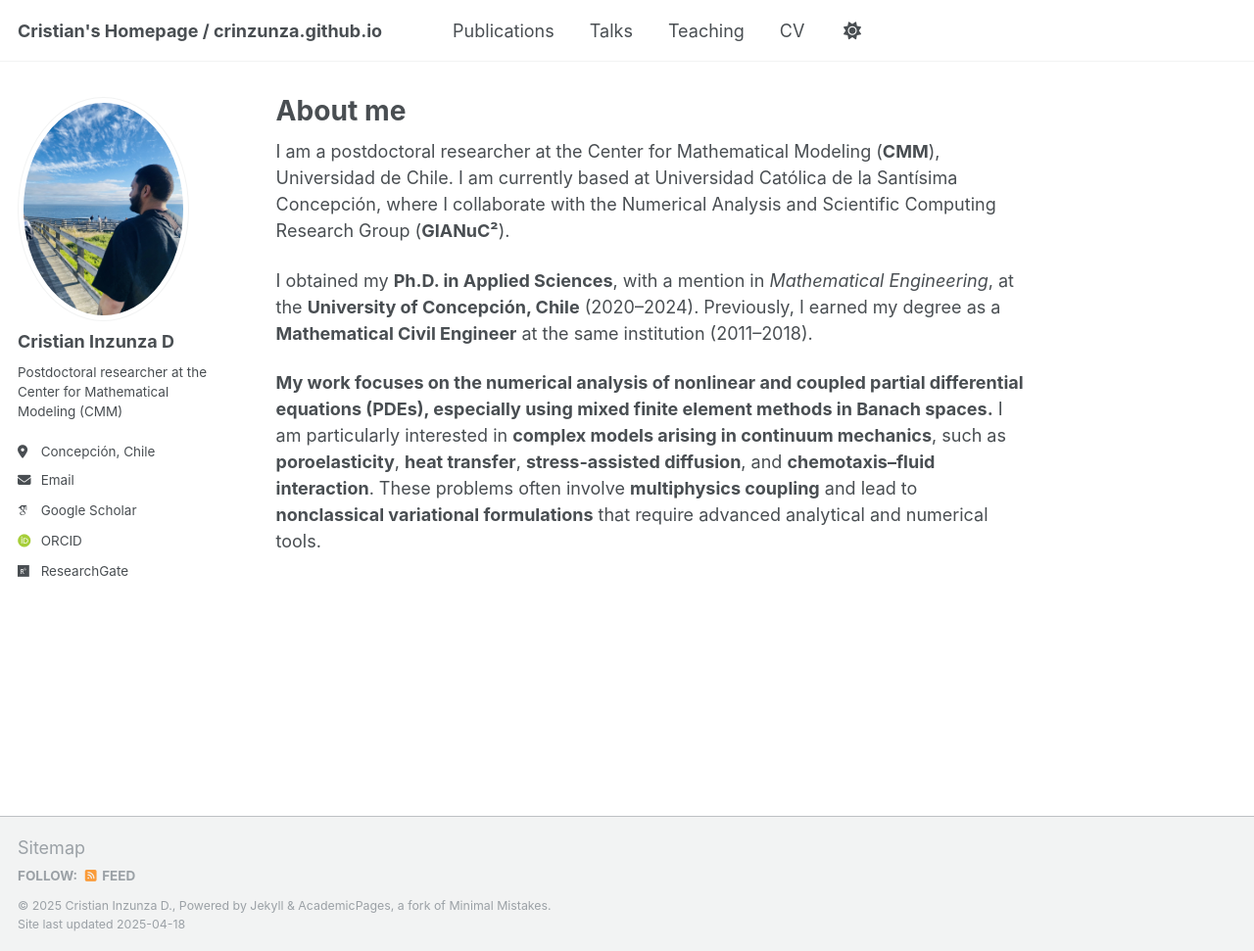
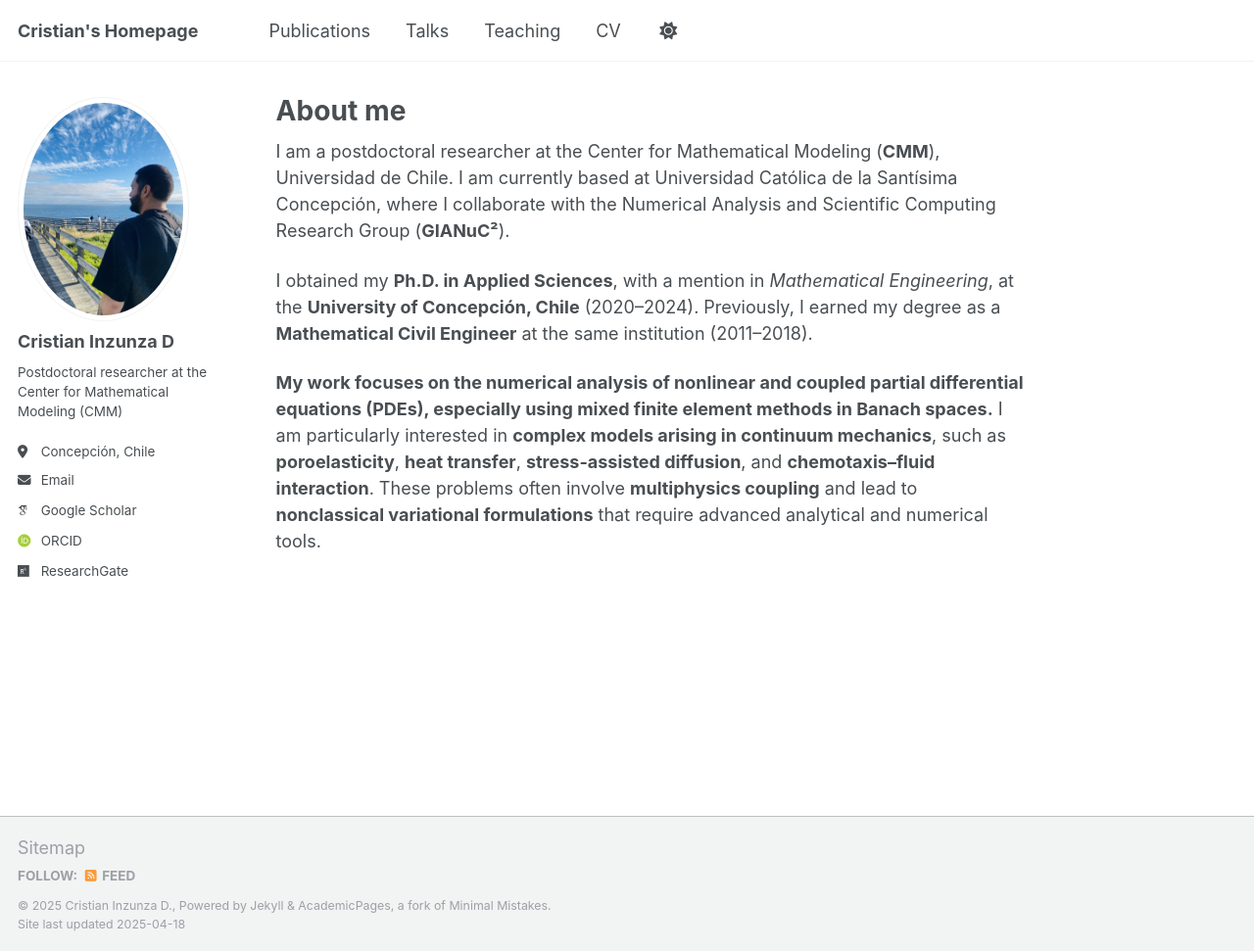
Before and after one commit to Crinzunza/crinzunza.github.io, a Jekyll site: the page built from _pages/about.md, in a window 1280 px wide and 971 px high. Shown: the whole window at 98% size. Built offline with Jekyll 4.4.1, drawn with Linux system fonts in a browser that asks for light colours; some web fonts are replaced.

Commit message:
Actualización completa

```diff
--- a/_config.yml
+++ b/_config.yml
@@ -9,7 +9,7 @@
 # Basic Site Settings
 locale                   : "en-US"
 site_theme               : "default"
-title                    : "Cristian's Homepage / crinzunza.github.io"
+title                    : "Cristian's Homepage"
 title_separator          : "-"
 name                     : &name "Cristian Inzunza D."
 description              : &description "  Postdoctoral researcher in numerical analysis of nonlinear and coupled PDEs. Focused on mixed finite element methods in Banach spaces."
```
